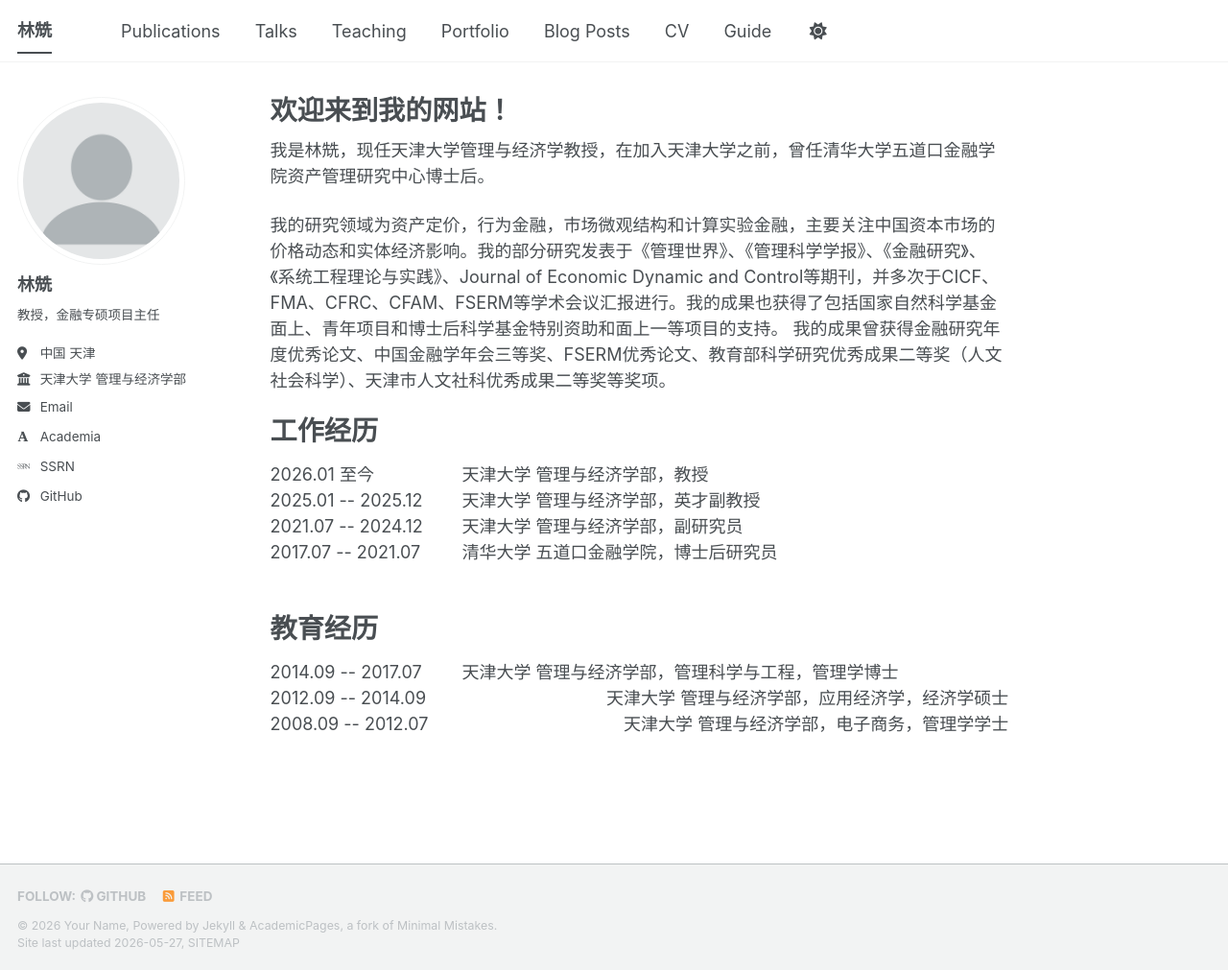
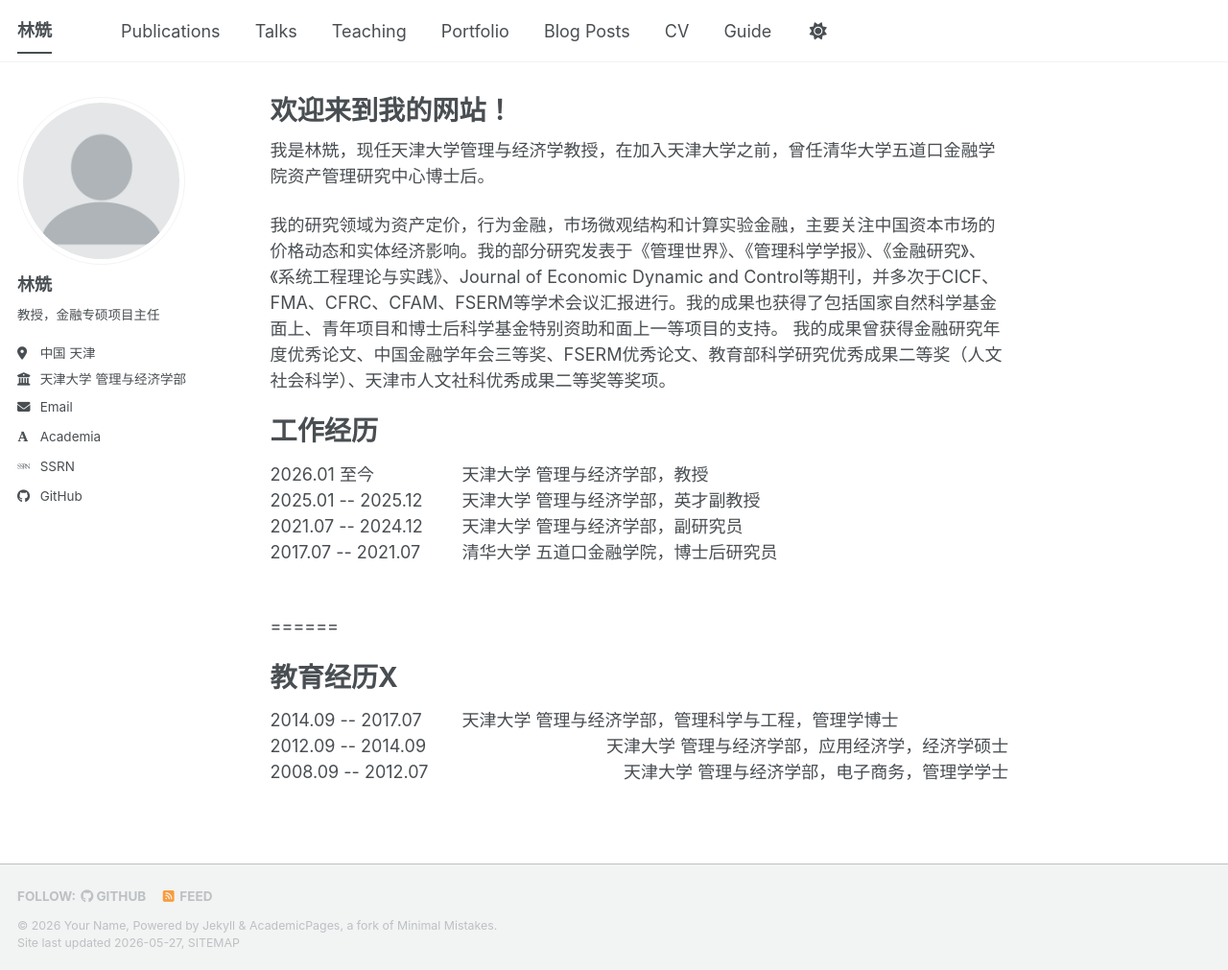
Before and after one commit to LinShen-fin/LinShen-fin.github.io, a Jekyll site: the page built from _pages/about.md, in a window 1280 px wide and 1011 px high. Shown: the whole window at 96% size. Built offline with Jekyll 4.4.1, drawn with Linux system fonts in a browser that asks for light colours; some web fonts are replaced; a script bundle is joined from its source files by our own code; library files that are not in the unit come from our copies.

```diff
--- a/_pages/about.md
+++ b/_pages/about.md
@@ -33,7 +33,9 @@ redirect_from:
 
 <br> <!-- 增加段落间距 -->
 
-教育经历
+======
+
+教育经历X
 ======
 <div style="display: flex; align-items: baseline;">
   <span style="flex-shrink: 0; width: 200px;">2014.09 -- 2017.07</span>
```
